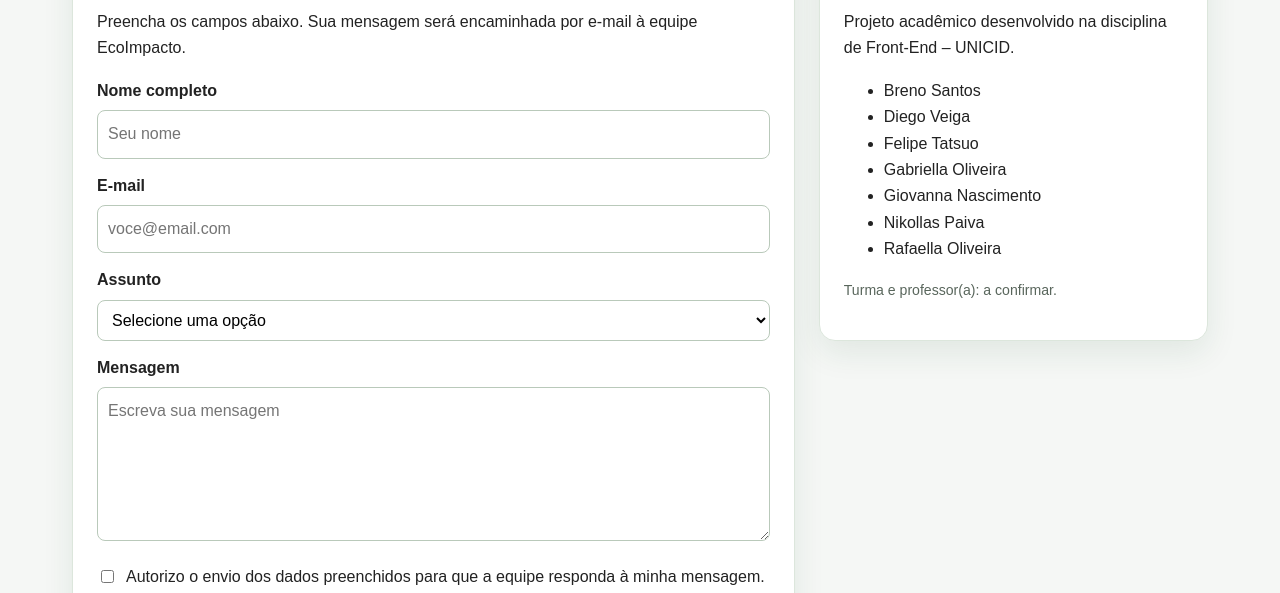
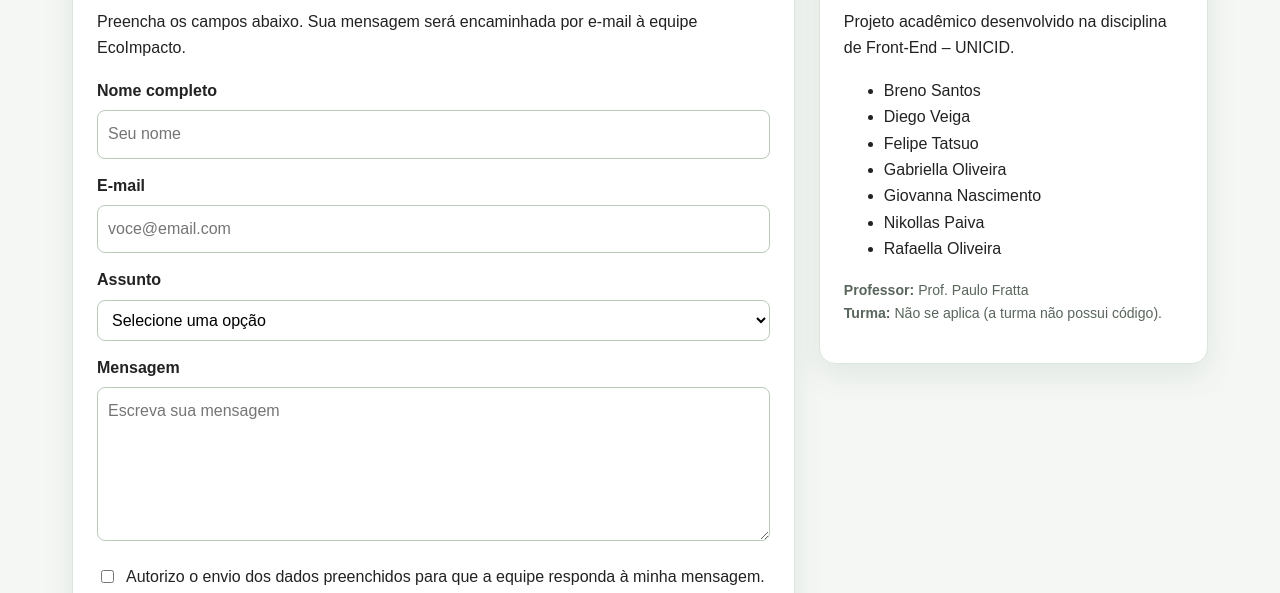
Before and after one commit to nascimentogiovanna82-lab/EcoImpacto, a website: page contato.html in a window 1280 px wide. Shown: the part 507-1100 px from the top of the page. Drawn offline with Linux system fonts and the light colour scheme.

Commit message:
Atualiza identificação acadêmica do projeto EcoImpacto

```diff
--- a/contato.html
+++ b/contato.html
@@ -26,7 +26,7 @@
 <label for="message">Mensagem</label><textarea id="message" name="message" rows="5" required minlength="10" placeholder="Escreva sua mensagem"></textarea>
 <label class="consent"><input type="checkbox" id="consent" name="consentimento" value="Autorizado" required> Autorizo o envio dos dados preenchidos para que a equipe responda à minha mensagem.</label>
 <button class="btn" type="submit">Enviar mensagem</button><p id="form-status" class="form-status" role="status" aria-live="polite"></p></form>
-<aside class="card"><h2>Equipe EcoImpacto</h2><p>Projeto acadêmico desenvolvido na disciplina de Front-End – UNICID.</p><ul><li>Breno Santos</li><li>Diego Veiga</li><li>Felipe Tatsuo</li><li>Gabriella Oliveira</li><li>Giovanna Nascimento</li><li>Nikollas Paiva</li><li>Rafaella Oliveira</li></ul><p class="caption">Turma e professor(a): a confirmar.</p></aside></section>
+<aside class="card"><h2>Equipe EcoImpacto</h2><p>Projeto acadêmico desenvolvido na disciplina de Front-End – UNICID.</p><ul><li>Breno Santos</li><li>Diego Veiga</li><li>Felipe Tatsuo</li><li>Gabriella Oliveira</li><li>Giovanna Nascimento</li><li>Nikollas Paiva</li><li>Rafaella Oliveira</li></ul><p class="caption"><strong>Professor:</strong> Prof. Paulo Fratta<br><strong>Turma:</strong> Não se aplica (a turma não possui código).</p></aside></section>
 </main>
 <footer class="site-footer"><div class="footer-grid"><div><a class="brand footer-brand" href="index.html"><span class="brand-mark">✳</span><span>Eco<span>Impacto</span><small>Pequenas atitudes. Grandes impactos.</small></span></a><p>Informação e inspiração para escolhas mais conscientes.</p></div><div><h2>Explore</h2><div class="footer-links"><a href="index.html">Início</a><a href="sobre.html">Sobre</a><a href="projetos.html">Projetos</a><a href="impacto.html">Impacto</a><a href="acessibilidade.html">Acessibilidade</a><a href="galeria.html">Galeria</a><a href="midia.html">Mídia</a><a href="noticias.html">Notícias</a><a href="contato.html">Contato</a><a href="orcamento_hospedagem.html">Orçamento</a></div></div><div><h2>Projeto acadêmico</h2><p>UNICID • Análise e Desenvolvimento de Sistemas • Front-End • 2026</p><a href="contato.html">Fale com a equipe</a></div></div><div class="footer-bottom">© 2026 EcoImpacto. Projeto demonstrativo acadêmico.</div></footer>
 </body></html>
```
